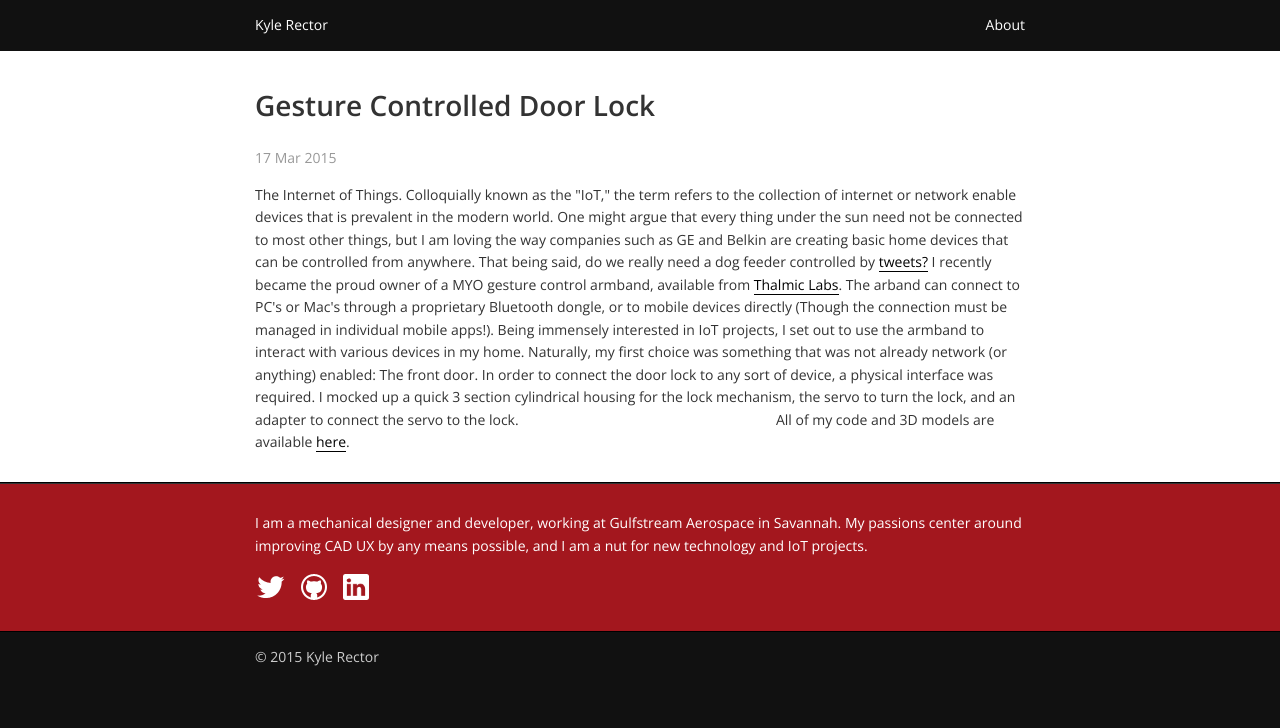
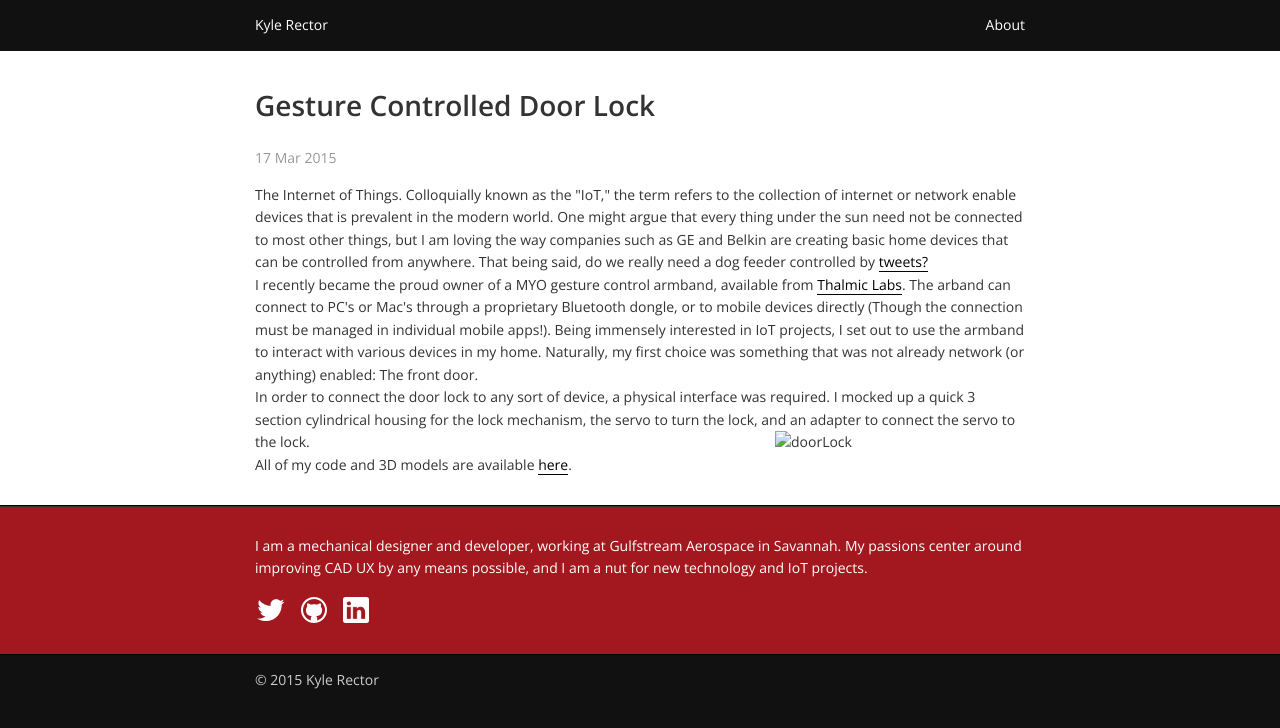
Before and after one commit to KyleARector/KyleARector.github.io, a Jekyll site: the page built from _posts/2015-03-17-MYO-Door-Lock-IoT.md, in a window 1280 px wide. Shown: the top 728 px of the page. Built offline with Jekyll 4.4.1, drawn with Linux system fonts in a browser that asks for light colours.

Commit message:
Quick Post 2 Update...

```diff
--- a/_posts/2015-03-17-MYO-Door-Lock-IoT.md
+++ b/_posts/2015-03-17-MYO-Door-Lock-IoT.md
@@ -6,10 +6,10 @@
 categories: []
 ---
 <p>The Internet of Things. Colloquially known as the "IoT," the term refers to the collection of internet or network enable devices that is prevalent in the modern world. One might argue that every thing under the sun need not be connected to most other things, but I am loving the way companies such as GE and Belkin are creating basic home devices that can be controlled from anywhere. That being said, do we really need a dog feeder controlled by <a href="http://www.instructables.com/id/Twitter-Controlled-Pet-Feeder/">tweets?</a>
-
+<br/>
 I recently became the proud owner of a MYO gesture control armband, available from <a href="https://www.thalmic.com/en/myo/">Thalmic Labs</a>. The arband can connect to PC's or Mac's through a proprietary Bluetooth dongle, or to mobile devices directly (Though the connection must be managed in individual mobile apps!). Being immensely interested in IoT projects, I set out to use the armband to interact with various devices in my home. Naturally, my first choice was something that was not already network (or anything) enabled: The front door.
-
-In order to connect the door lock to any sort of device, a physical interface was required. I mocked up a quick 3 section cylindrical housing for the lock mechanism, the servo to turn the lock, and an adapter to connect the servo to the lock. <img href="../images/2015/iotCAD.jpg" width="250" />
-
+<br/>
+In order to connect the door lock to any sort of device, a physical interface was required. I mocked up a quick 3 section cylindrical housing for the lock mechanism, the servo to turn the lock, and an adapter to connect the servo to the lock. <img src="../images/2015/iotCAD.jpg" alt="doorLock" class="profile" width="250" />
+<br/>
 All of my code and 3D models are available <a href="https://github.com/KyleARector/MYO_Door_Jedi">here</a>.
 </p>
```
